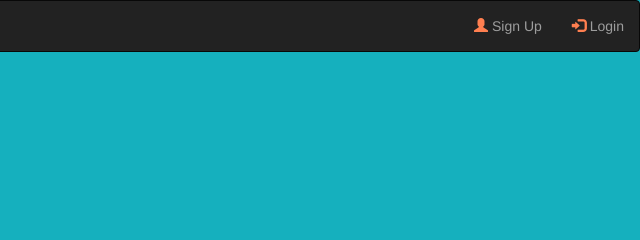
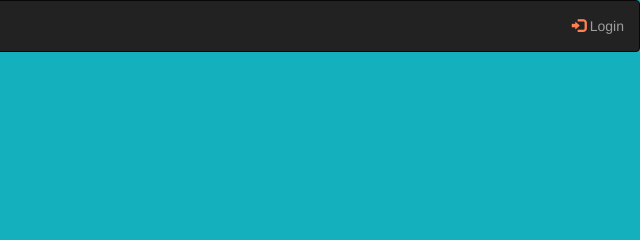
Before and after one commit to vaibhavms97/community-frontend, a plain HTML site: page signup.html in a window 1280 px wide. Shown: the top 240 px of the page, 640-1280 px from the left. Drawn offline with nearby package versions, Linux system fonts and the light colour scheme.

Commit message:
Update signup.html

```diff
--- a/signup.html
+++ b/signup.html
@@ -19,7 +19,7 @@
               </ul>
 
               <ul class="nav navbar-nav navbar-right">
-                <li><a href="signup.html"><span class="glyphicon glyphicon-user"></span> Sign Up</a></li>
+
                  <li><a href="login.html"><span class="glyphicon glyphicon-log-in"></span> Login</a></li>
               </ul>
             </div>
```
